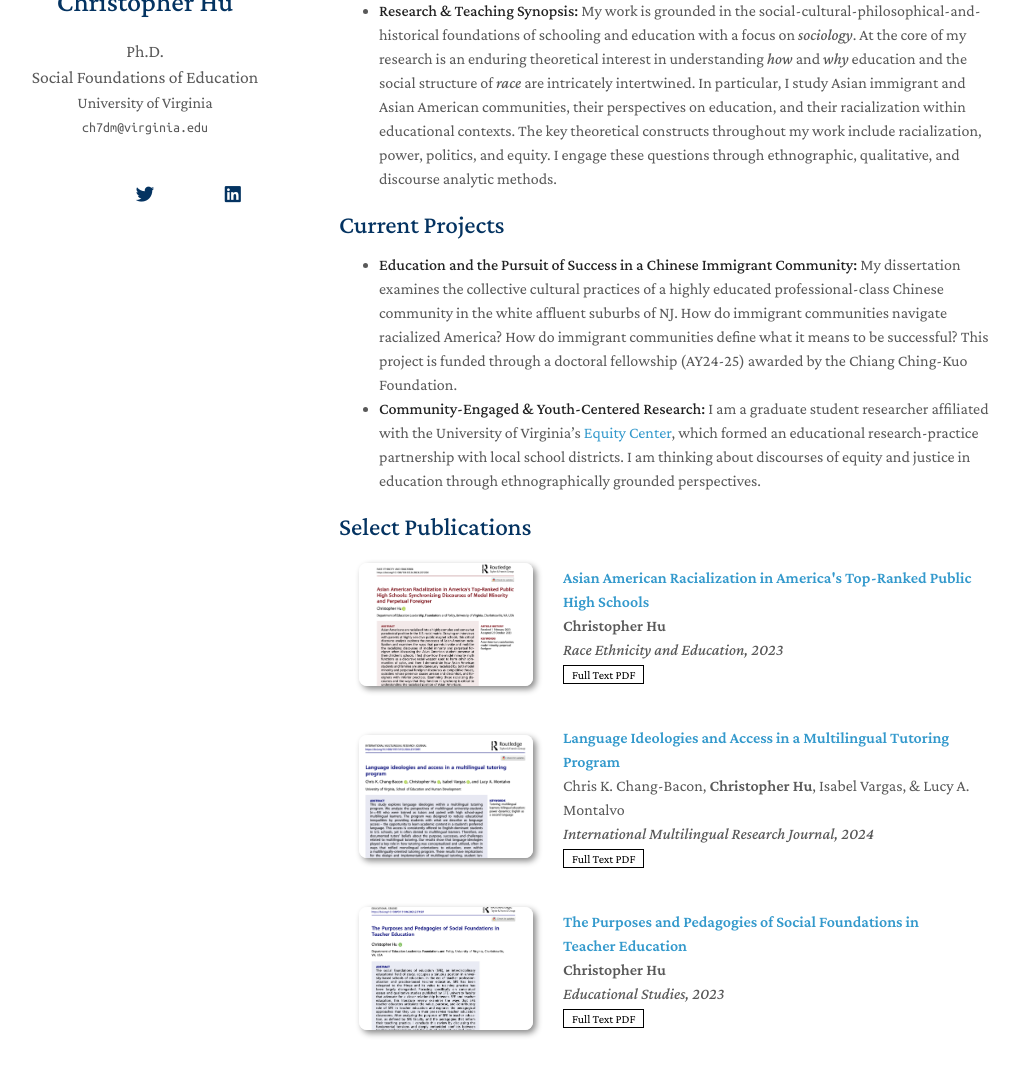
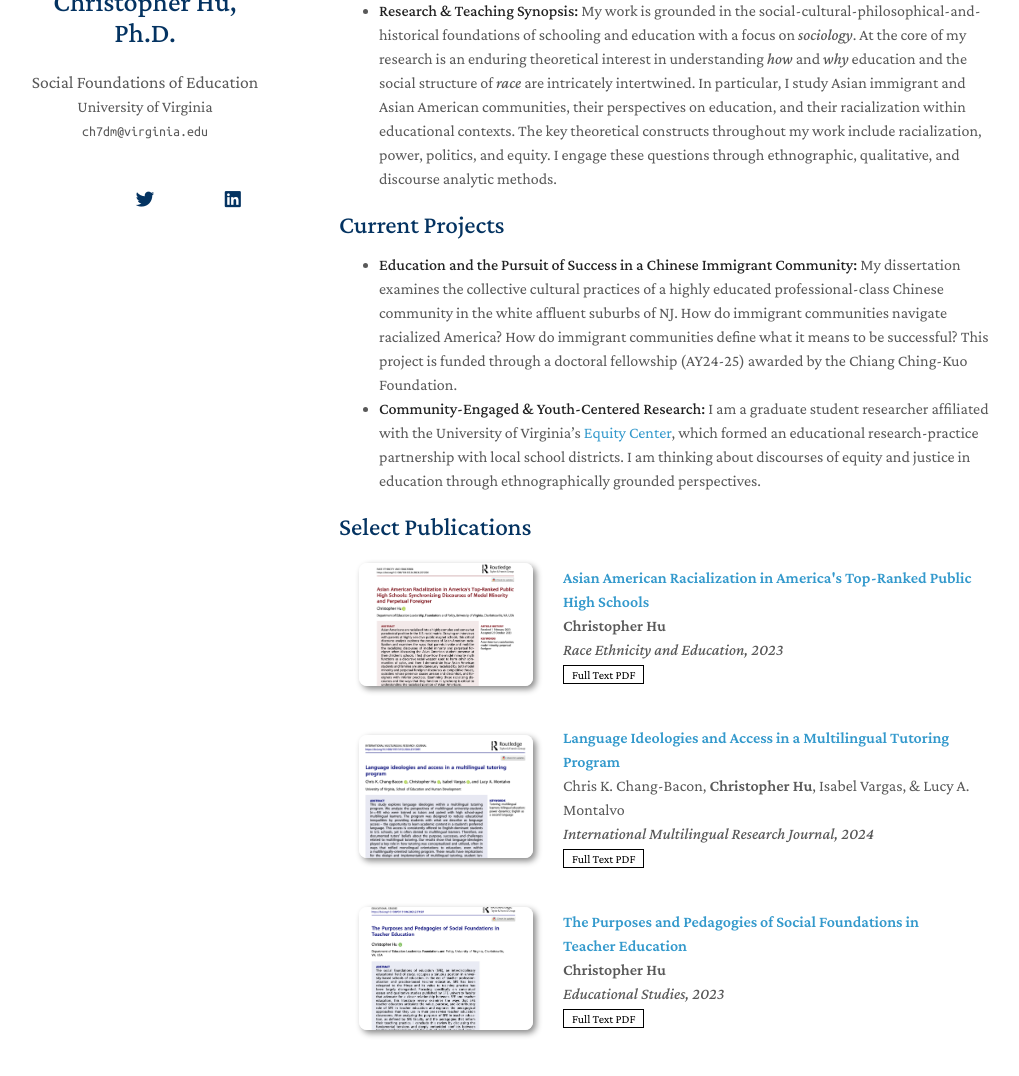
Before and after one commit to MrChristopherHu/profile, a Jekyll site: the page built from index.md, in a window 1280 px wide and 1366 px high. Shown: the part 202-1278 px from the top of the window, without its empty margins (131-1150 px from the left). Built offline with Jekyll 4.4.1, drawn with Linux system fonts in a browser that asks for light colours; nearby versions of some CDN libraries; a style sheet for code colours, icons or effects is not loaded; our own code applies the rules of GitHub Pages for plain Markdown files.

```diff
--- a/_config.yml
+++ b/_config.yml
@@ -1,6 +1,6 @@
 # Basic Information
-title: Christopher Hu
-position: Ph.D. <br> Social Foundations of Education
+title: Christopher Hu, Ph.D.
+position: Social Foundations of Education
 affiliation: University of Virginia
 email: ch7dm@virginia.edu
 
```
